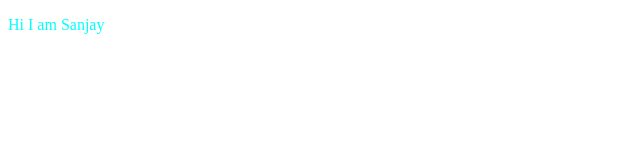
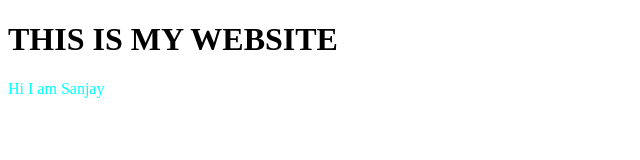
Before and after one commit to awesomesanjay/local-repo, a plain HTML site: page index.html in a window 1280 px wide. Shown: the whole page, without its empty margins (0-640 px from the left). Drawn offline with Linux system fonts and the light colour scheme.

Commit message:
first change

```diff
--- a/index.html
+++ b/index.html
@@ -7,6 +7,7 @@
     <link rel="stylesheet" href="style.css">
 </head>
 <body>
+    <h1>THIS IS MY WEBSITE</h1>
     <p>
         Hi I am Sanjay
     </p>
```
